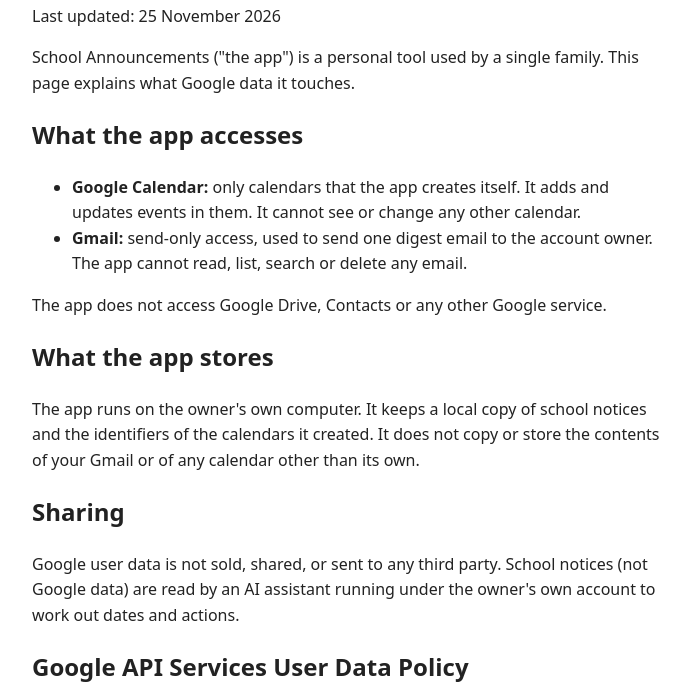
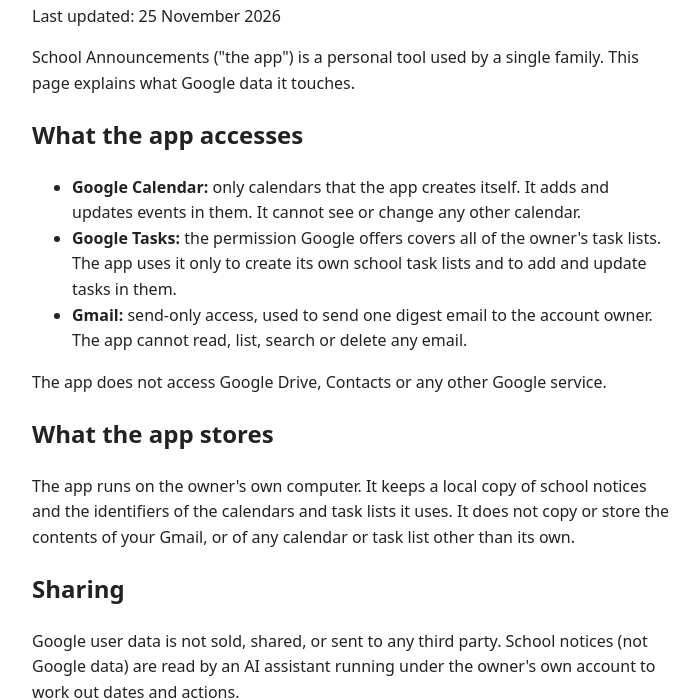
Before and after one commit to carajneesh/school-announcements-legal, a plain HTML site: page privacy.html in a window 1280 px wide. Shown: the part 101-801 px from the top of the page, without its empty margins (288-988 px from the left). Drawn offline with Linux system fonts and the light colour scheme.

Commit message:
Add Google Tasks to homepage and privacy policy
Co-Authored-By: Claude Sonnet 5.5 <noreply@anthropic.com>

```diff
--- a/privacy.html
+++ b/privacy.html
@@ -10,12 +10,13 @@
 <h2>What the app accesses</h2>
 <ul>
 <li><strong>Google Calendar:</strong> only calendars that the app creates itself. It adds and updates events in them. It cannot see or change any other calendar.</li>
+<li><strong>Google Tasks:</strong> the permission Google offers covers all of the owner's task lists. The app uses it only to create its own school task lists and to add and update tasks in them.</li>
 <li><strong>Gmail:</strong> send-only access, used to send one digest email to the account owner. The app cannot read, list, search or delete any email.</li>
 </ul>
 <p>The app does not access Google Drive, Contacts or any other Google service.</p>
 
 <h2>What the app stores</h2>
-<p>The app runs on the owner's own computer. It keeps a local copy of school notices and the identifiers of the calendars it created. It does not copy or store the contents of your Gmail or of any calendar other than its own.</p>
+<p>The app runs on the owner's own computer. It keeps a local copy of school notices and the identifiers of the calendars and task lists it uses. It does not copy or store the contents of your Gmail, or of any calendar or task list other than its own.</p>
 
 <h2>Sharing</h2>
 <p>Google user data is not sold, shared, or sent to any third party. School notices (not Google data) are read by an AI assistant running under the owner's own account to work out dates and actions.</p>
```
Also changed, not shown: index.html (+1 -0 lines).
